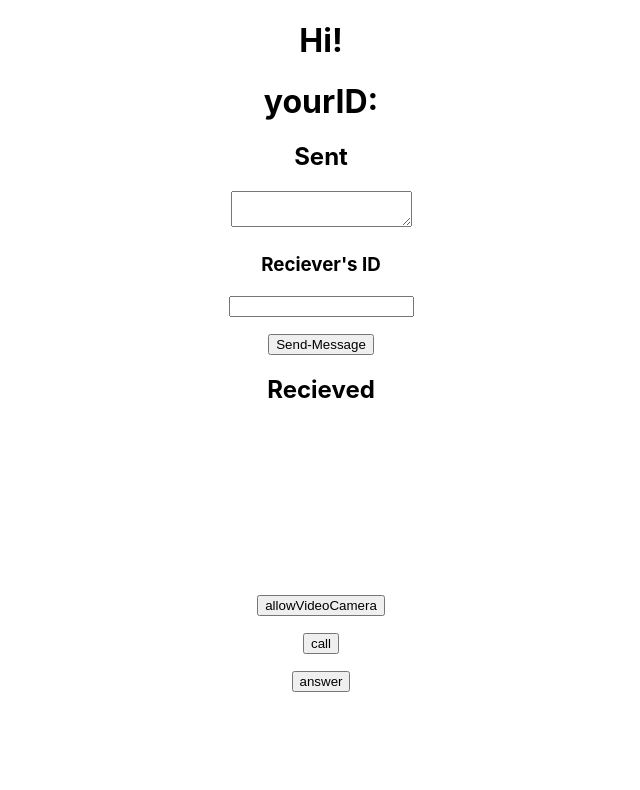
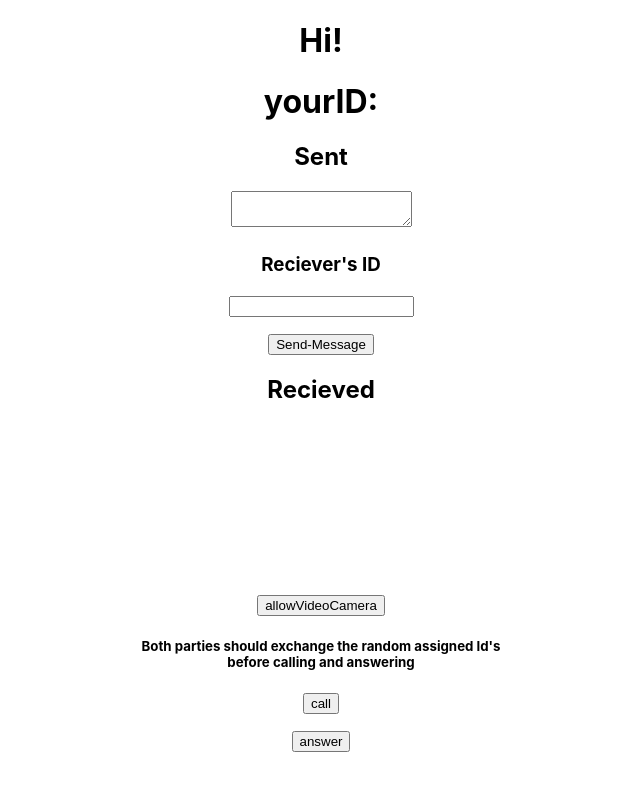
Before and after one commit to Neil972/Video-Chat-App, a React (Create React App) app in the folder VideoChatClient/my-app/: page / in a window 1280 px wide. Shown: the top 790 px of the page, without its empty margins (319-959 px from the left). Built offline with nearby package versions, Linux system fonts and the light colour scheme; no server answers.

Commit message:
Update App.js

```diff
--- a/VideoChatClient/my-app/src/App.js
+++ b/VideoChatClient/my-app/src/App.js
@@ -142,6 +142,7 @@ class App extends React.Component{
           <p>
           <input type='button' value='allowVideoCamera' onClick={this.getVid}/>
           </p>
+          <h5>Both parties should exchange the random assigned Id's <br/> before calling and answering</h5>
           <p>
             <input type='button' value='call' onClick={this.call}/>
           </p>
```
